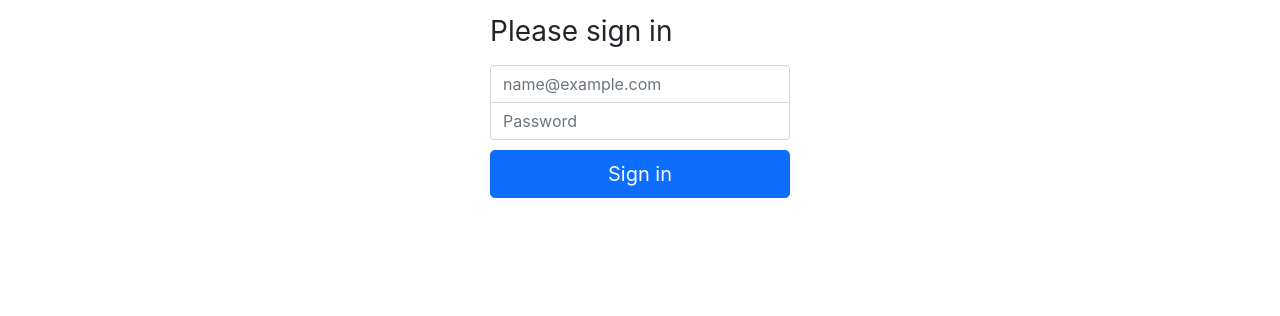
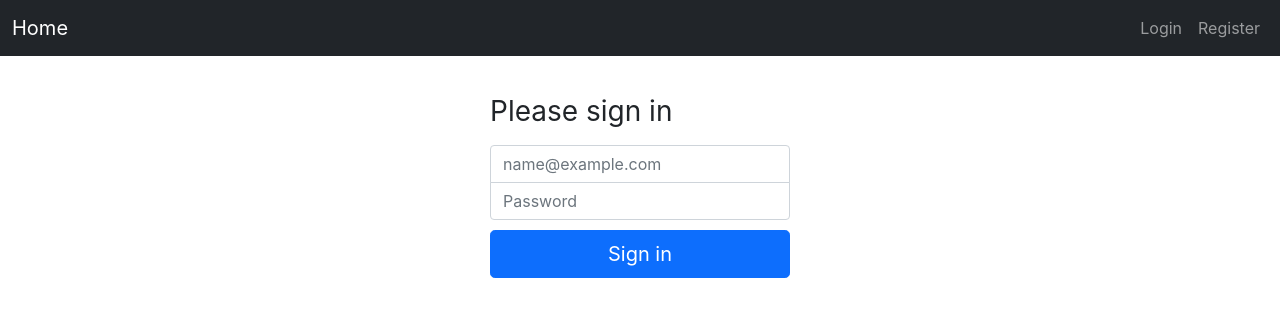
Before and after one commit to christinalu3799/client-go-react-jwt-authentication, a React (Create React App) app: page / in a window 1280 px wide. Shown: the top 316 px of the page. Built offline with nearby package versions, Linux system fonts and the light colour scheme.

Commit message:
make login form into its own component

```diff
--- a/src/App.tsx
+++ b/src/App.tsx
@@ -1,20 +1,29 @@
 import React from 'react';
 import logo from './logo.svg';
 import './App.css';
+import Login from './pages/Login';
 
 function App() {
   return (
     <div className="App">
+        <nav className="navbar navbar-expand-md navbar-dark bg-dark mb-4">
+            <div className="container-fluid">
+                <a className="navbar-brand" href="#">Home</a>
+
+                <div>
+                    <ul className="navbar-nav me-auto mb-2 mb-md-0">
+                        <li className="nav-item active">
+                            <a className="nav-link" href="#">Login</a>
+                        </li>
+                        <li className="nav-item active">
+                            <a className="nav-link" href="#">Register</a>
+                        </li>
+                    </ul>
+                </div>
+            </div>
+        </nav>
         <main className="form-signin">
-            <form>
-                <h1 className="h3 mb-3 fw-normal">Please sign in</h1>
-
-                <input type="email" className="form-control" placeholder="name@example.com"/>
-
-                <input type="password" className="form-control" placeholder="Password"/>
-
-                <button className="w-100 btn btn-lg btn-primary" type="submit">Sign in</button>
-            </form>
+            <Login />
         </main>
     </div>
   );
--- /dev/null
+++ b/src/pages/Login.tsx
@@ -0,0 +1,19 @@
+import React from 'react'
+
+const Login = () => {
+  return (
+    <div>
+        <form>
+            <h1 className="h3 mb-3 fw-normal">Please sign in</h1>
+
+            <input type="email" className="form-control" placeholder="name@example.com"/>
+
+            <input type="password" className="form-control" placeholder="Password"/>
+
+            <button className="w-100 btn btn-lg btn-primary" type="submit">Sign in</button>
+        </form>
+    </div>
+  )
+}
+
+export default Login
```
